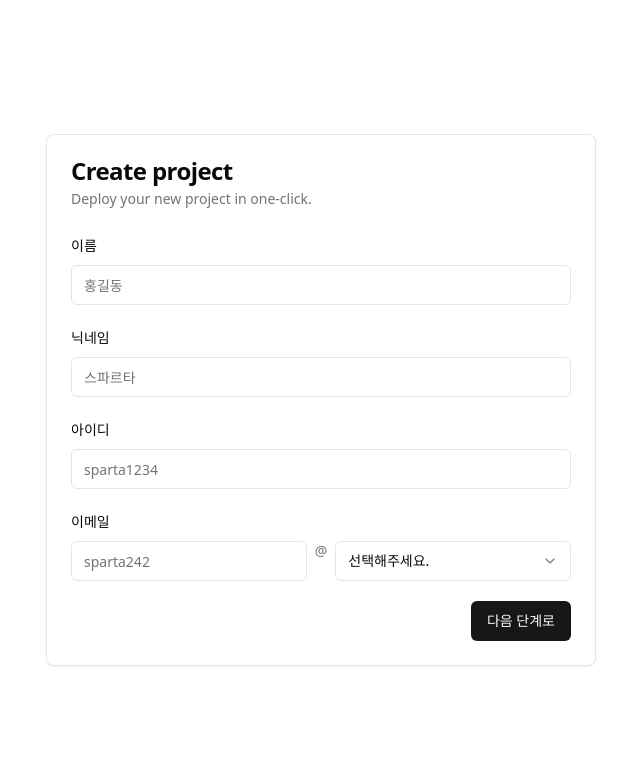
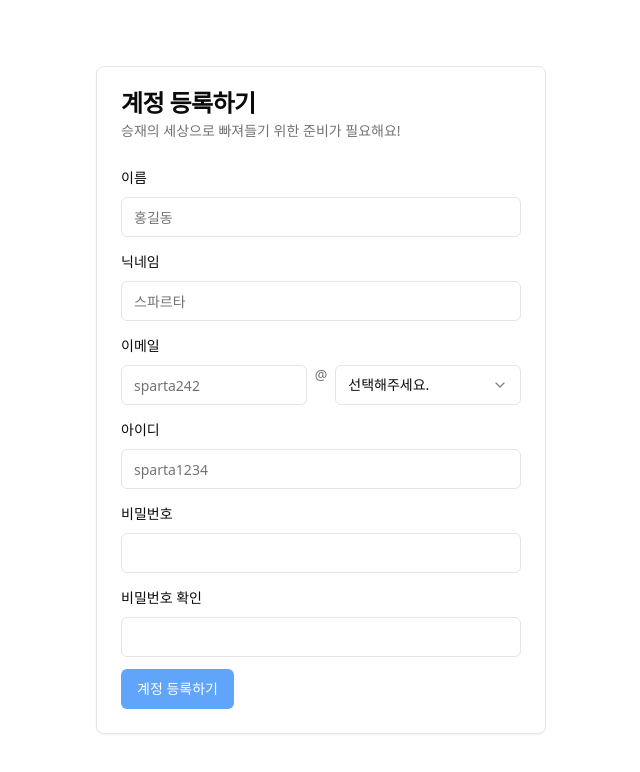
Before and after one commit to seungjaelee2684/nextjs-signup-page, a Next.js app: page / in a window 1280 px wide. Shown: the top 772 px of the page, without its empty margins (319-959 px from the left). Built offline with nearby package versions, Linux system fonts and the light colour scheme.

Commit message:
<feat: 비밀번호 및 비밀번호 확인 기능 구현>

```diff
--- a/package.json
+++ b/package.json
@@ -10,6 +10,7 @@
   },
   "dependencies": {
     "@hookform/resolvers": "^3.3.4",
+    "@radix-ui/react-dialog": "^1.0.5",
     "@radix-ui/react-dropdown-menu": "^2.0.6",
     "@radix-ui/react-label": "^2.0.2",
     "@radix-ui/react-select": "^2.0.0",
--- /dev/null
+++ b/src/components/ui/dialog.tsx
@@ -0,0 +1,122 @@
+"use client"
+
+import * as React from "react"
+import * as DialogPrimitive from "@radix-ui/react-dialog"
+import { X } from "lucide-react"
+
+import { cn } from "@/lib/utils"
+
+const Dialog = DialogPrimitive.Root
+
+const DialogTrigger = DialogPrimitive.Trigger
+
+const DialogPortal = DialogPrimitive.Portal
+
+const DialogClose = DialogPrimitive.Close
+
+const DialogOverlay = React.forwardRef<
+  React.ElementRef<typeof DialogPrimitive.Overlay>,
+  React.ComponentPropsWithoutRef<typeof DialogPrimitive.Overlay>
+>(({ className, ...props }, ref) => (
+  <DialogPrimitive.Overlay
+    ref={ref}
+    className={cn(
+      "fixed inset-0 z-50 bg-black/80  data-[state=open]:animate-in data-[state=closed]:animate-out data-[state=closed]:fade-out-0 data-[state=open]:fade-in-0",
+      className
+    )}
+    {...props}
+  />
+))
+DialogOverlay.displayName = DialogPrimitive.Overlay.displayName
+
+const DialogContent = React.forwardRef<
+  React.ElementRef<typeof DialogPrimitive.Content>,
+  React.ComponentPropsWithoutRef<typeof DialogPrimitive.Content>
+>(({ className, children, ...props }, ref) => (
+  <DialogPortal>
+    <DialogOverlay />
+    <DialogPrimitive.Content
+      ref={ref}
+      className={cn(
+        "fixed left-[50%] top-[50%] z-50 grid w-full max-w-lg translate-x-[-50%] translate-y-[-50%] gap-4 border bg-background p-6 shadow-lg duration-200 data-[state=open]:animate-in data-[state=closed]:animate-out data-[state=closed]:fade-out-0 data-[state=open]:fade-in-0 data-[state=closed]:zoom-out-95 data-[state=open]:zoom-in-95 data-[state=closed]:slide-out-to-left-1/2 data-[state=closed]:slide-out-to-top-[48%] data-[state=open]:slide-in-from-left-1/2 data-[state=open]:slide-in-from-top-[48%] sm:rounded-lg",
+        className
+      )}
+      {...props}
+    >
+      {children}
+      <DialogPrimitive.Close className="absolute right-4 top-4 rounded-sm opacity-70 ring-offset-background transition-opacity hover:opacity-100 focus:outline-none focus:ring-2 focus:ring-ring focus:ring-offset-2 disabled:pointer-events-none data-[state=open]:bg-accent data-[state=open]:text-muted-foreground">
+        <X className="h-4 w-4" />
+        <span className="sr-only">Close</span>
+      </DialogPrimitive.Close>
+    </DialogPrimitive.Content>
+  </DialogPortal>
+))
+DialogContent.displayName = DialogPrimitive.Content.displayName
+
+const DialogHeader = ({
+  className,
+  ...props
+}: React.HTMLAttributes<HTMLDivElement>) => (
+  <div
+    className={cn(
+      "flex flex-col space-y-1.5 text-center sm:text-left",
+      className
+    )}
+    {...props}
+  />
+)
+DialogHeader.displayName = "DialogHeader"
+
+const DialogFooter = ({
+  className,
+  ...props
+}: React.HTMLAttributes<HTMLDivElement>) => (
+  <div
+    className={cn(
+      "flex flex-col-reverse sm:flex-row sm:justify-end sm:space-x-2",
+      className
+    )}
+    {...props}
+  />
+)
+DialogFooter.displayName = "DialogFooter"
+
+const DialogTitle = React.forwardRef<
+  React.ElementRef<typeof DialogPrimitive.Title>,
+  React.ComponentPropsWithoutRef<typeof DialogPrimitive.Title>
+>(({ className, ...props }, ref) => (
+  <DialogPrimitive.Title
+    ref={ref}
+    className={cn(
+      "text-lg font-semibold leading-none tracking-tight",
+      className
+    )}
+    {...props}
+  />
+))
+DialogTitle.displayName = DialogPrimitive.Title.displayName
+
+const DialogDescription = React.forwardRef<
+  React.ElementRef<typeof DialogPrimitive.Description>,
+  React.ComponentPropsWithoutRef<typeof DialogPrimitive.Description>
+>(({ className, ...props }, ref) => (
+  <DialogPrimitive.Description
+    ref={ref}
+    className={cn("text-sm text-muted-foreground", className)}
+    {...props}
+  />
+))
+DialogDescription.displayName = DialogPrimitive.Description.displayName
+
+export {
+  Dialog,
+  DialogPortal,
+  DialogOverlay,
+  DialogClose,
+  DialogTrigger,
+  DialogContent,
+  DialogHeader,
+  DialogFooter,
+  DialogTitle,
+  DialogDescription,
+}
--- a/src/pages/index.tsx
+++ b/src/pages/index.tsx
@@ -1,6 +1,5 @@
 import { z } from "zod";
 import { Button } from "@/components/ui/button"
-import { motion } from "framer-motion";
 import {
   Form,
   FormControl,
@@ -23,7 +22,6 @@
   CardHeader,
   CardTitle,
 } from "@/components/ui/card"
-import { Label } from "@/components/ui/label"
 import {
   Select,
   SelectContent,
@@ -31,13 +29,13 @@
   SelectTrigger,
   SelectValue,
 } from "@/components/ui/select"
-import { useState } from "react";
+import { useToast } from "@/components/ui/use-toast";
 
 type registerInputType = z.infer<typeof formSchema>;
 
 export default function SignUp() {
 
-  const [pageStep, setPageStep] = useState<number>(0);
+  const { toast } = useToast();
 
   const form = useForm<registerInputType>({
     resolver: zodResolver(formSchema),
@@ -52,32 +50,50 @@
     }
   });
 
-  console.log("입력값 => ", form.watch());
+  console.log("입력값 => ", form.watch("username"));
 
-  const onClickNextStepHandler = () => {
-    setPageStep(pageStep + 1);
-  };
+  const onSubmit = (data: registerInputType) => { // 비밀번호 확인 작업
+    const {
+      username,
+      nickname,
+      id,
+      email,
+      select,
+      password,
+      confirmPassword
+    } = data;
+    const formData = {
+      username,
+      nickname,
+      id,
+      email: email + select,
+      password,
+      confirmPassword
+    }
 
-  const onClickPrevStepHandler = () => {
-    setPageStep(pageStep - 1);
-  };
-
-  const onSubmit = () => { // 비밀번호 확인 작업
-
+    if (password !== confirmPassword) {
+      toast({
+        title: "비밀번호가 일치하지 않습니다.",
+        variant: "destructive",
+        duration: 1000,
+      });
+      return;
+    }
+    alert(JSON.stringify(formData, null, 4));
   };
 
   return (
     <div className="absolute -translate-x-1/2 -translate-y-1/2 top-1/2 left-1/2">
-      <Card className={cn("w-[550px]")}>
+      <Card className={cn("w-[450px]")}>
         <CardHeader>
-          <CardTitle>Create project</CardTitle>
-          <CardDescription>Deploy your new project in one-click.</CardDescription>
+          <CardTitle>계정 등록하기</CardTitle>
+          <CardDescription>승재의 세상으로 빠져들기 위한 준비가 필요해요!</CardDescription>
         </CardHeader>
-        <CardContent className="space-y-5">
+        <CardContent className="space-y-3">
           <Form {...form}>
             <form
               onSubmit={form.handleSubmit(onSubmit)}
-              className="space-y-5">
+              className="space-y-3">
               <FormField
                 control={form.control}
                 name="username"
@@ -101,21 +117,6 @@
                     <FormLabel>닉네임</FormLabel>
                     <FormControl>
                       <Input placeholder="스파르타" {...field} />
-                    </FormControl>
-                    <FormDescription>
-                      <FormMessage />
-                    </FormDescription>
-                  </FormItem>
-                )}
-              />
-              <FormField
-                control={form.control}
-                name="id"
-                render={({ field }) => (
-                  <FormItem>
-                    <FormLabel>아이디</FormLabel>
-                    <FormControl>
-                      <Input placeholder="sparta1234" {...field} />
                     </FormControl>
                     <FormDescription>
                       <FormMessage />
@@ -150,10 +151,14 @@
                               </SelectTrigger>
                             </FormControl>
                             <SelectContent position="popper">
-                              <SelectItem value="naver.com">naver.com</SelectItem>
-                              <SelectItem value="daum.net">daum.net</SelectItem>
-                              <SelectItem value="gmail.com">gmail.com</SelectItem>
-                              <SelectItem value="hanmail.net">hanmail.net</SelectItem>
+                              <SelectItem value="@naver.com">naver.com</SelectItem>
+                              <SelectItem value="@daum.net">daum.net</SelectItem>
+                              <SelectItem value="@gmail.com">gmail.com</SelectItem>
+                              <SelectItem value="@hanmail.net">hanmail.net</SelectItem>
+                              <SelectItem value="@nate.com">nate.com</SelectItem>
+                              <SelectItem value="@hotmail.com">hotmail.com</SelectItem>
+                              <SelectItem value="@outlook.com">outlook.com</SelectItem>
+                              <SelectItem value="@icloud.com">icloud.com</SelectItem>
                             </SelectContent>
                           </Select>
                         )}
@@ -163,12 +168,54 @@
                   </FormItem>
                 )}
               />
-              <div className="flex justify-end gap-10">
-                <Button
-                  type="button"
-                  className={cn({ hidden: pageStep === 2 })}
-                  onClick={onClickNextStepHandler}>
-                  다음 단계로
+              <FormField
+                control={form.control}
+                name="id"
+                render={({ field }) => (
+                  <FormItem>
+                    <FormLabel>아이디</FormLabel>
+                    <FormControl>
+                      <Input placeholder="sparta1234" {...field} />
+                    </FormControl>
+                    <FormDescription>
+                      <FormMessage />
+                    </FormDescription>
+                  </FormItem>
+                )}
+              />
+              <FormField
+                control={form.control}
+                name="password"
+                render={({ field }) => (
+                  <FormItem>
+                    <FormLabel>비밀번호</FormLabel>
+                    <FormControl>
+                      <Input type={"password"} {...field} />
+                    </FormControl>
+                    <FormDescription>
+                      <FormMessage />
+                    </FormDescription>
+                  </FormItem>
+                )}
+              />
+              <FormField
+                control={form.control}
+                name="confirmPassword"
+                render={({ field }) => (
+                  <FormItem>
+                    <FormLabel>비밀번호 확인</FormLabel>
+                    <FormControl>
+                      <Input type={"password"} {...field} />
+                    </FormControl>
+                    <FormDescription>
+                      <FormMessage />
+                    </FormDescription>
+                  </FormItem>
+                )}
+              />
+              <div className="flex justify-start gap-10">
+                <Button className="bg-blue-400 text-white hover:bg-blue-300" type="submit">
+                  계정 등록하기
                 </Button>
               </div>
             </form>
--- a/src/validation/auth.ts
+++ b/src/validation/auth.ts
@@ -14,7 +14,7 @@
         .min(2, {
             message: "닉네임은 2자리 이상이어야 합니다."
         })
-        .min(12, {
+        .max(12, {
             message: "닉네임은 12자리 이하여야 합니다."
         }),
     id: z
```
Also changed, not shown: 1 other file (tests, documents, lock files or other folders).
